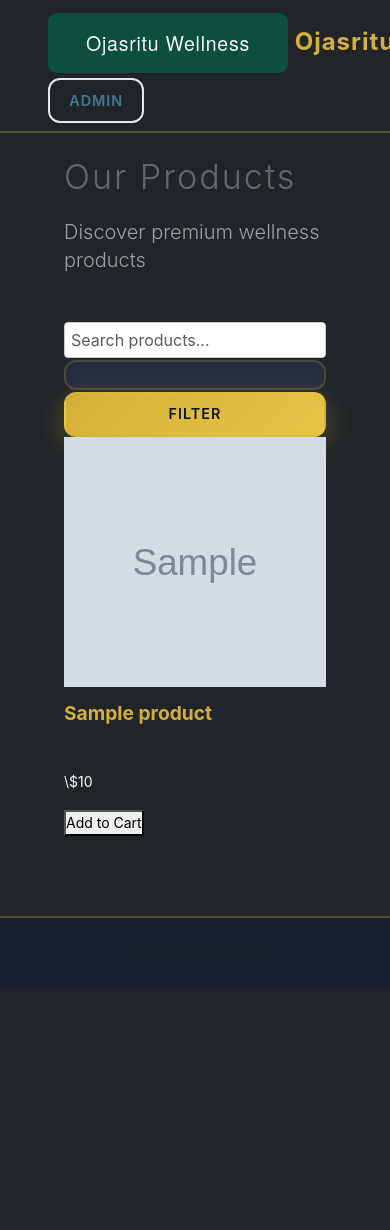
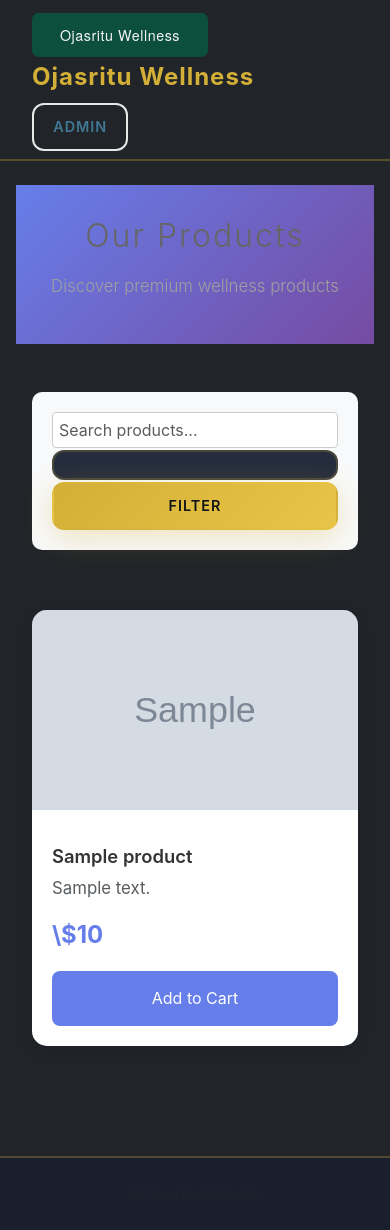
Before and after one commit to Ojasritu/Ojasritu-Wellness, a Django app: template templates/products.html in a window 390 px wide; the page is wider, and only the part inside the window is pictured. Before the commit the page ends 918 px from the top of that part, so only its background shows below. Run offline with Django 4.2, Linux system fonts and the light colour scheme; the template is opened without the code that fills it: most values are stand-ins (such as "Sample title", 1, 10 or a date in 2020); grey boxes marked "Sample" are stand-in pictures; data that the repository does not hold is empty.

Commit message:
Mobile responsive improvements: viewport, images, typography, grids, cart

```diff
--- a/static/css/style.css
+++ b/static/css/style.css
@@ -34,8 +34,21 @@
     font-family: 'Segoe UI', Tahoma, Geneva, Verdana, sans-serif;
     background: linear-gradient(135deg, var(--primary-dark) 0%, var(--secondary-dark) 100%);
     color: var(--text-light);
-    line-height: 1.6;
+    line-height: 1.7; /* Improved readability on mobile */
     min-height: 100vh;
+    overflow-x: hidden; /* Prevent horizontal scroll */
+}
+
+/* Global media defaults */
+img, svg, video, canvas {
+    max-width: 100%;
+    height: auto;
+    display: block;
+}
+
+/* Touch target sizing */
+.btn {
+    min-height: 44px; /* Ensure comfortable tap targets */
 }
 
 /* ======== TYPOGRAPHY ======== */
@@ -93,6 +106,13 @@
     font-weight: 700;
     font-size: 1.5rem;
     letter-spacing: 1px;
+}
+
+/* Logo responsiveness */
+.navbar-brand img {
+    height: auto;
+    max-height: 56px;
+    width: auto;
 }
 
 .nav-link {
@@ -530,30 +550,38 @@
 
 /* ======== RESPONSIVE ======== */
 @media (max-width: 768px) {
+    html, body { font-size: 16px; }
     h1 {
         font-size: 2rem;
     }
 
     h2 {
-        font-size: 1.5rem;
+        font-size: 1.6rem;
     }
 
     .hero-title {
-        font-size: 2rem;
+        font-size: 2.2rem;
     }
 
     .hero-subtitle {
-        font-size: 1rem;
+        font-size: 1.05rem;
     }
 
     .product-grid {
-        grid-template-columns: repeat(auto-fill, minmax(200px, 1fr));
+        grid-template-columns: repeat(auto-fill, minmax(220px, 1fr));
         gap: 1rem;
     }
 
     .section {
-        padding: 3rem 1rem;
+        padding: 2.5rem 1rem;
     }
+
+    .container { padding: 0 1rem; }
+
+    .navbar-brand img { max-height: 48px; }
+
+    /* Bootstrap card images: avoid fixed heights on small screens */
+    .card-img-top { height: auto !important; }
 }
 
 @media (max-width: 480px) {
@@ -566,11 +594,17 @@
     }
 
     .btn {
-        padding: 0.6rem 1.2rem;
+        padding: 0.7rem 1.2rem;
         font-size: 0.9rem;
     }
 
     h1 {
-        font-size: 1.5rem;
+        font-size: 1.6rem;
     }
+
+    p { font-size: 1.05rem; }
+
+    .navbar-brand img { max-height: 44px; }
+
+    .section { padding: 2rem 0.75rem; }
 }
--- a/templates/base.html
+++ b/templates/base.html
@@ -3,12 +3,13 @@
 <html>
 <head>
   <meta charset="utf-8">
-  <title>Ojasritu Wellness</title>
-  <meta name="viewport" content="width=device-width,initial-scale=1">
+  <title>{% block title %}Ojasritu Wellness{% endblock %}</title>
+  <meta name="viewport" content="width=device-width, initial-scale=1.0">
   <link href="https://cdn.jsdelivr.net/npm/bootstrap@5.3.2/dist/css/bootstrap.min.css" rel="stylesheet">
   <link href="{% static 'css/style.css' %}" rel="stylesheet">
   <link href="{% static 'admin/css/base.css' %}" rel="stylesheet">
   <link href="{% static 'admin/css/dashboard.css' %}" rel="stylesheet">
+  {% block extra_css %}{% endblock %}
 </head>
 <body class="bg-dark text-light">
 <nav class="navbar navbar-dark bg-dark">
--- a/templates/products.html
+++ b/templates/products.html
@@ -89,6 +89,25 @@
         transform: scale(1.05);
     }
 
+    /* Responsive tweaks */
+    @media (max-width: 768px) {
+        .products-header { padding: 40px 0; }
+        .products-header .display-4 { font-size: 2rem; }
+        .products-header .lead { font-size: 1.05rem; }
+        .filter-section { padding: 20px; }
+        .product-grid { grid-template-columns: repeat(auto-fill, minmax(220px, 1fr)); gap: 16px; }
+        .product-image { height: 240px; }
+        .btn-add-cart { min-height: 44px; font-size: 1rem; padding: 12px; }
+    }
+    @media (max-width: 480px) {
+        .products-header { padding: 32px 0; }
+        .product-grid { grid-template-columns: 1fr; gap: 12px; }
+        .product-image { height: 200px; }
+        .product-name { font-size: 1.15rem; }
+        .product-price { font-size: 1.5rem; }
+        .btn-add-cart { padding: 14px; font-size: 1rem; }
+    }
+
     @keyframes fadeInUp {
         from {
             opacity: 0;
```
Also changed, not shown: templates/cart.html (+20 -0 lines), templates/product_detail.html (+10 -0 lines).
